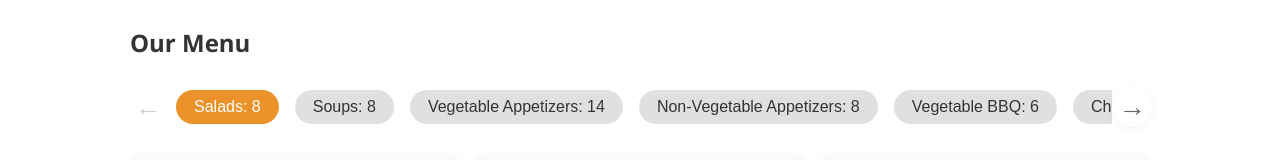
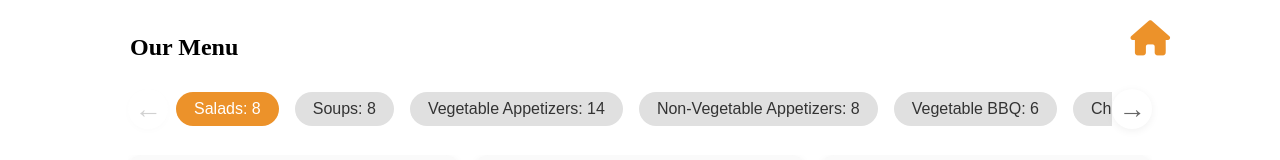
Before and after one commit to Davidbantu/indiapacemenu, a plain HTML site: page index.html in a window 1280 px wide. Shown: the top 160 px of the page. Drawn offline with Linux system fonts and the light colour scheme.

Commit message:
Update index.html

```diff
--- a/index.html
+++ b/index.html
@@ -3,6 +3,8 @@
 <head>
   <meta charset="UTF-8">
   <title>Full Menu Page</title>
+  <!-- Add this inside the <head> section -->
+<link rel="stylesheet" href="https://cdnjs.cloudflare.com/ajax/libs/font-awesome/6.4.0/css/all.min.css">
   <meta name="viewport" content="width=device-width, initial-scale=1.0">
   <style>
     :root {
@@ -17,7 +19,22 @@
       --radius: 14px;
       --shadow: 0 2px 8px rgba(0,0,0,0.06);
     }
-    body {
+    body
+    .home-icon {
+  position: fixed;
+  top: 20px;
+  right: 110px;
+  color: #ec922a;
+  font-size: 2.2rem;
+  z-index: 9999;
+  text-decoration: none;
+  transition: transform 0.2s;
+}
+.home-icon:hover {
+  transform: scale(1.25);
+  color: #ec922a; /* Ensures color stays the same on hover */
+}
+    {
       margin: 0;
       font-family: 'Segoe UI', Arial, sans-serif;
       background: var(--color-bg);
@@ -161,6 +178,10 @@
   </style>
 </head>
 <body>
+  <!-- Home Icon Button Top Right -->
+<a href="https://indiapalacearmenia.com/" class="home-icon" title="Home">
+  <i class="fas fa-home"></i>
+</a>
   <div class="menu-container">
     <h2 style="margin: 10px 0 18px 2px; text-align:left;">Our Menu</h2>
     <div class="cat-swiper-wrapper">
```
